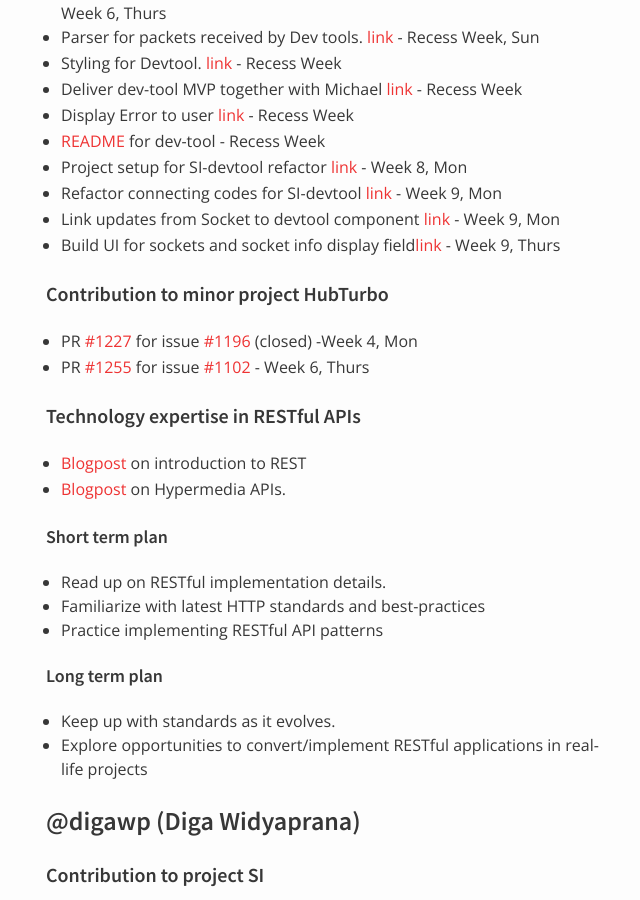
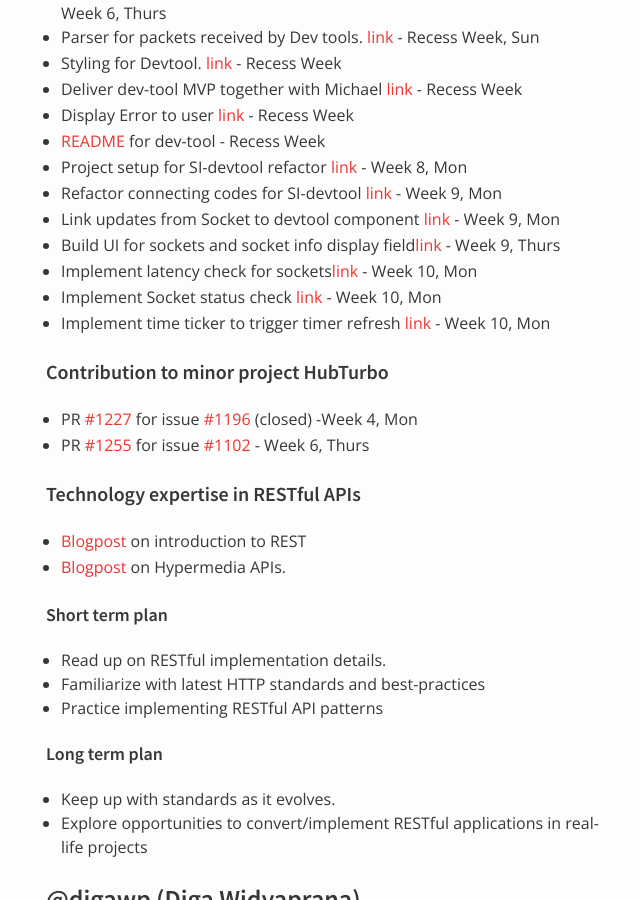
Before and after one commit to nus-oss/cs3281-AY1516S2-website, a Jekyll site: the page built from teams/socketio.md, in a window 1280 px wide and 900 px high, scrolled down 11309 px. Shown: the whole window, without its empty margins (324-964 px from the left). Built offline with Jekyll 4.4.1, drawn with Linux system fonts in a browser that asks for light colours.

Commit message:
update contribs

```diff
--- a/teams/socketio.md
+++ b/teams/socketio.md
@@ -326,6 +326,9 @@ Notes:
 * Refactor connecting codes for SI-devtool [link](https://github.com/nus-fboa2016-si/socketio-devtool/commit/b50d17f1e43d6685f69cedd112d7929172d30fcd) - Week 9, Mon
 * Link updates from Socket to devtool component [link](https://github.com/nus-fboa2016-si/socketio-devtool/commit/535759802c011499c9ce0623be306d7f53f56428) - Week 9, Mon
 * Build UI for sockets and socket info display field[link](https://github.com/nus-fboa2016-si/socketio-devtool/commit/f67ee2fb1164471cbb5216bd031bdcb78a510522) - Week 9, Thurs
+* Implement latency check for sockets[link](https://github.com/nus-fboa2016-si/socketio-devtool/commit/4ea1bb788d9b30d454b2160dc4b1c749bee29101) - Week 10, Mon
+* Implement Socket status check [link](https://github.com/nus-fboa2016-si/socketio-devtool/commit/6e001146b0c35b8993df2988e9bffef192310a2b) - Week 10, Mon
+* Implement time ticker to trigger timer refresh [link](https://github.com/nus-fboa2016-si/socketio-devtool/commit/98017f7e6a1b1085c17b3a539fde353f95ed9ba5) - Week 10, Mon
 
 #### Contribution to minor project HubTurbo
 * PR [#1227](https://github.com/HubTurbo/HubTurbo/pull/1227) for issue [#1196](https://github.com/HubTurbo/HubTurbo/issues/1196) (closed) -Week 4, Mon
```
